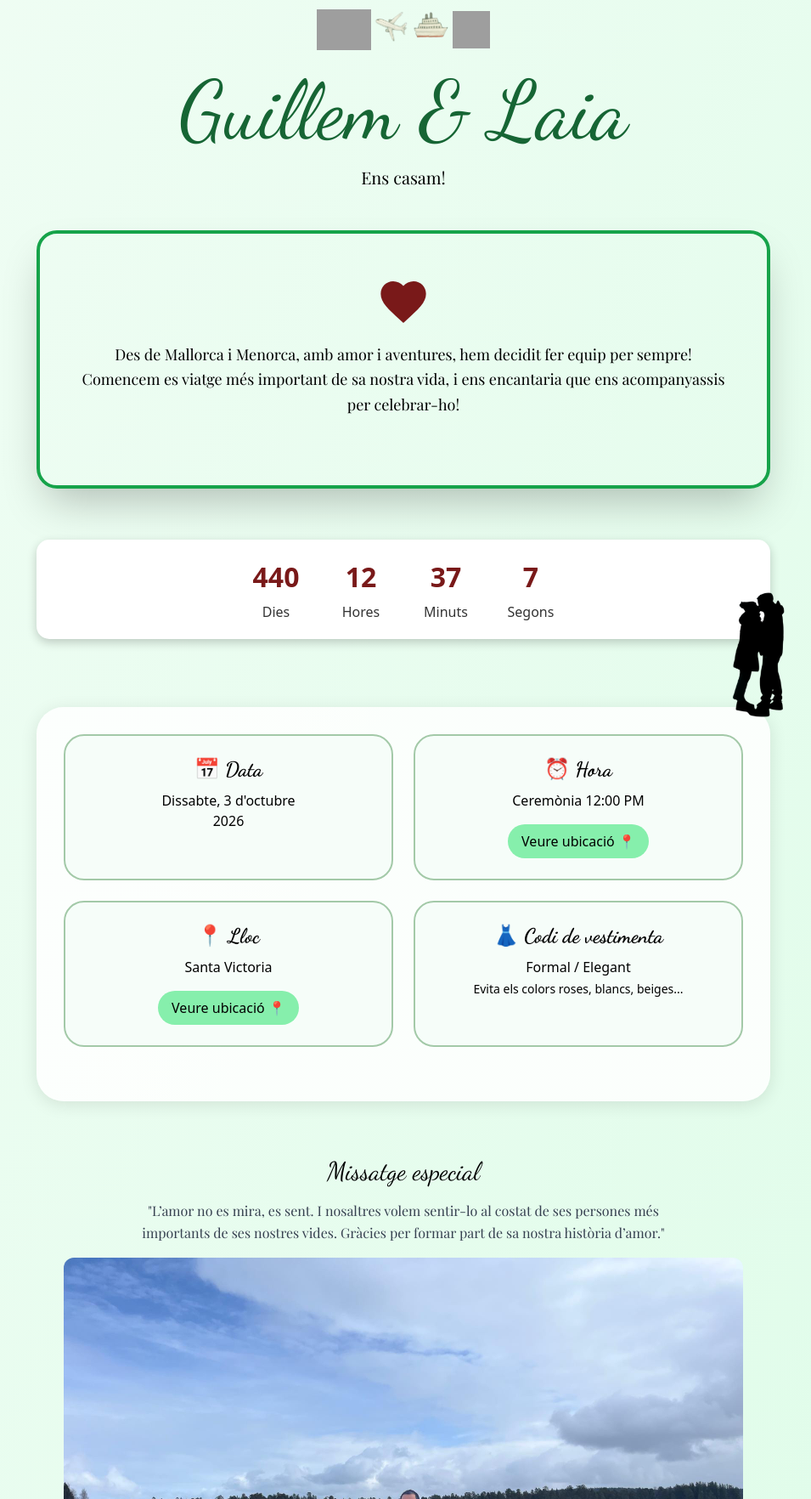
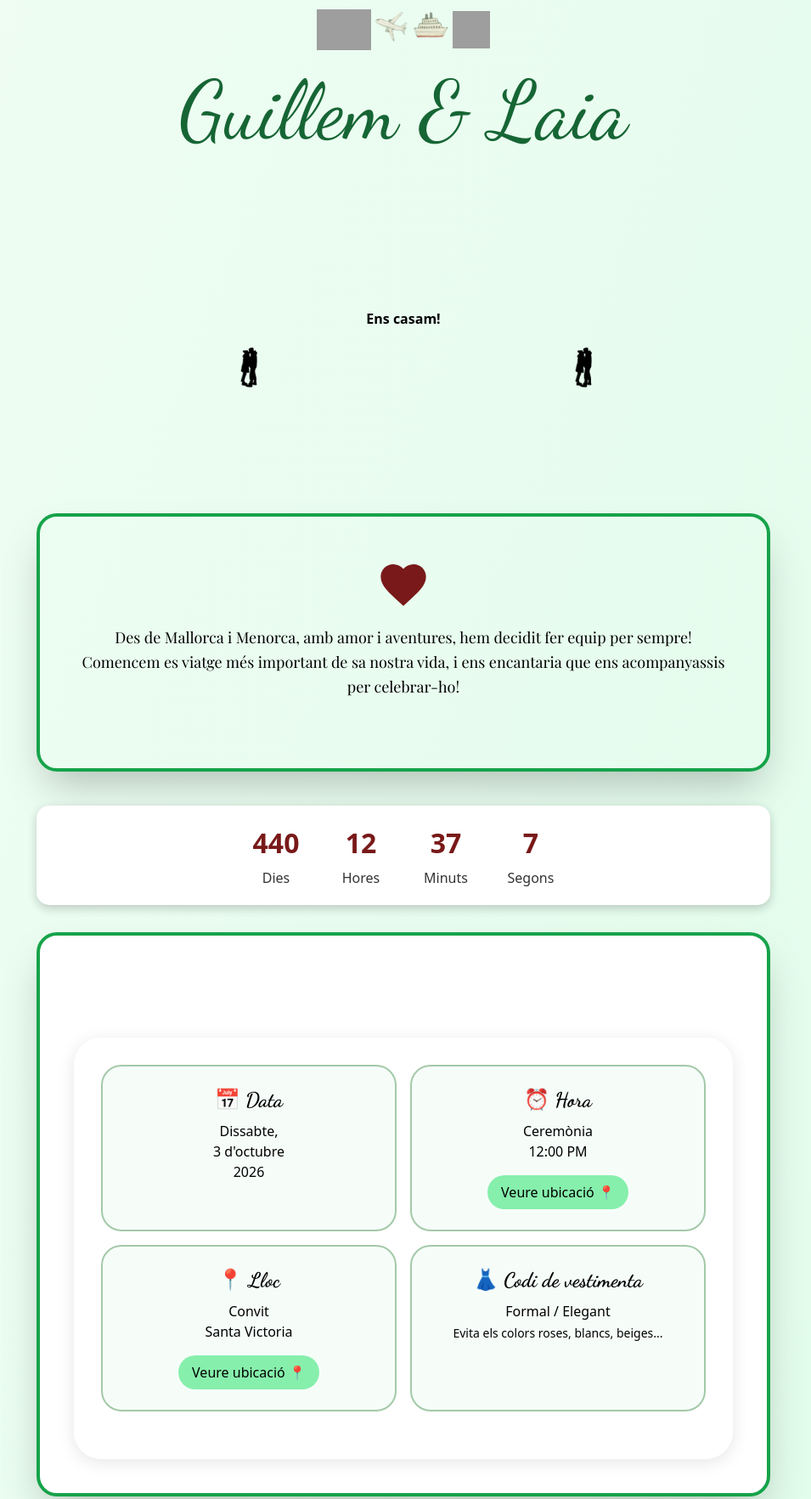
Before and after one commit to laiafontsoriano96/Web-Boda, a plain HTML site: page index.html in a window 1280 px wide. Shown: the part 21-1785 px from the top of the page at 85% size, without its empty margins (165-1120 px from the left). Drawn offline with nearby package versions, Linux system fonts and the light colour scheme; grey boxes are pictures that could not be loaded.

Commit message:
Codi millorat 1

```diff
--- a/index.html
+++ b/index.html
@@ -24,7 +24,9 @@
     radial-gradient(circle at 20% 80%, rgba(107, 142, 35, 0.6) 0%, transparent 50%),
     radial-gradient(circle at 80% 20%, rgba(85, 107, 47, 0.6) 0%, transparent 50%);
 }
-
+h1 {
+  margin-bottom: 40px;          /*Redueix l'espai de sota el títol*/
+}
 /* Cos principal */
 body {
   min-height: 100vh;
@@ -37,7 +39,43 @@ body {
   background-repeat: no-repeat;
   background-size: cover;
 }
+/*Imatges entre frase Ens casam*/
+.contenidor {
+  display: flex;                              /* Col·loca els elements en línia*/
+  align-items: center;                        /* Centra verticalment*/
+  justify-content: center;                    /* Centra horitzontalment*/
+  gap: 2vw;                                  /* Espai entre elements*/
+  margin-top: 0;                         /* Separació superior (opcional)*/
+  flex-wrap: wrap;                         /* Permet que es moguin en pantalles petites*/
+}
+.contenidor img {
+  width: 20vw;                                /* Ajusta la mida de la imatge*/
+  height: auto;                              /* La imatge tindrà la mateixa alçada que el text*/
+  max-width: 350px;                        /* Manté imatge sense deformar*/
+}
+.contenidor span {
 
+  font-weight: bold;
+}
+.contenidor-proporcional .frase {
+  font-size: 4vw;                           /* Mida del text proporcioal a la pantalla*/
+  font-weight: bold;
+  font-family: 'Playfair', serif;
+  text-align: center;
+  margin-top: 1px;                            /* Elimina marge superior*/
+  margin-bottom: 10px;                      /* Redueix marge inferior*/
+}
+  /* Responsive: ajusta imatges i text en pantalles petites */
+@media (max-width: 480px) {
+  .contenidor-gran img {
+    width: 40vw;
+
+  }
+  .contenidor-proporcional .frase {
+    font-size: 6vw;
+    margin-bottom: 10px;
+  }
+}
 /* Contador */
 .contador {
   display: flex;
@@ -47,7 +85,7 @@ body {
   padding: 20px 40px;
   border-radius: 15px;
   box-shadow: 0 4px 12px rgba(0,0,0,0.2);
-  margin-top: 60px;
+  margin-top: 40px;
   flex-wrap: wrap;
 }
 .bloque { font-size:2em; font-weight:bold; color:#791919; min-width:80px; text-align:center;}
@@ -87,9 +125,6 @@ body {
 .btn,.copiar { display:inline-block; margin-top:20px; background:#4b7254; color:#fff; border:none; padding:10px 20px; border-radius:999px; font-size:1.2em; text-decoration:none; cursor:pointer; transition:background 0.25s, transform 0.15s;}
 .btn:hover,.copiar:hover { background:#35543c; transform:translateY(-2px); }
 
-/* Imagen nostre */
-.imagen-derecha { position:fixed; top:50px; left:79%; transform:translateX(-50%); width:800px; z-index:50; }
-
 @media (max-width:768px){
   .card { flex:1 1 100%; max-width:90%; }
   .imagen-derecha { width:400px; left:50%; }
@@ -99,9 +134,6 @@ body {
 </head>
 
 <body class="bg-gradient-to-br from-green-50 to-green-100 min-h-screen bg-floral">
-
-<!-- Imagen nostre -->
-<img src="besito.png" alt="silueta" class="imagen-derecha">
 
 <div class="container mx-auto px-4 py-8 max-w-4xl">
 
@@ -114,7 +146,12 @@ body {
       <img src="mnc.png" alt="Menorca" class="inline-block w-11 h-11">
     </div>
     <h1 class="font-dancing text-6xl md:text-8xl text-green-800 mb-4">Guillem & Laia</h1>
-    <p class="font-playfair text-xl text-black-700">Ens casam!</p>
+      <div class="contenidor">
+        <img src="besito.png" alt="imatge besito esquerra" class="inline-block w-28 h-35">
+        <span class="frase">Ens casam!</span>
+        <img src="besito.png" alt="imatge besito dreta" class="inline-block w-28 h-35">
+      </div>
+
   </div>
 
   <!-- Tarjeta principal de invitación -->
@@ -139,23 +176,26 @@ body {
   </div>
 
   <!-- Gran requadre amb subrequadres -->
+  <div class="bg-white rounded-3xl shadow-2xl p-8 md:p-10 mb-6 fade-in mt-8 border-4 border-green-600">
     <div class="gran-recuadre fade-in">
-
-    <div class="grid md:grid-cols-2 gap-6 mb-8">
+      <div class="grid md:grid-cols-2 gap-4 mb-6">
         <div class="subrecuadre">
           <h3 class="font-dancing text-2xl font-bold mb-2">📅 Data</h3>
-        <p>Dissabte, 3 d'octubre</p>
+          <p>Dissabte,</p>
+          <p>3 d'octubre</p>
           <p>2026</p>
         </div>
         <div class="subrecuadre">
           <h3 class="font-dancing text-2xl font-bold mb-2">⏰ Hora</h3>
-        <p>Ceremònia 12:00 PM</p>
-        <a href="https://maps.app.goo.gl/1BXbGsmJBV1DZs4L6" target="_blank" class="mt-4 inline-block bg-green-300 hover:bg-green-700 text-black px-4 py-2 rounded-full transition-colors duration-300">
+          <p>Ceremònia</p>
+          <p> 12:00 PM</p>
+          <a href="https://maps.app.goo.gl/PrdeJyUjpSLvDP6XA" target="_blank" class="mt-4 inline-block bg-green-300 hover:bg-green-700 text-black px-4 py-2 rounded-full transition-colors duration-300">
             Veure ubicació 📍
           </a>
         </div>
         <div class="subrecuadre">
           <h3 class="font-dancing text-2xl font-bold mb-2">📍 Lloc</h3>
+          <p>Convit </p>
           <p>Santa Victoria</p>
           <a href="https://maps.app.goo.gl/ThfTj2LmAxCqezzP7" target="_blank" class="mt-4 inline-block bg-green-300 hover:bg-green-700 text-black px-4 py-2 rounded-full transition-colors duration-300">
             Veure ubicació 📍
@@ -169,21 +209,21 @@ body {
       </div>
 
     </div>
-
+  </div>
     <!-- Missatge especial -->
     <div class="bg-to-r from-green-400 to-green-200 rounded-3xl p-8 text-center fade-in mt-8">
-    <h3 class="font-dancing text-3xl text-black-800 mb-4">Missatge especial</h3>
-    <p class="font-playfair text-gray-700 leading-relaxed max-w-2xl mx-auto">
+      <h3 class="font-dancing text-5xl text-black-800 mb-4">Missatge especial</h3>
+      <p class="font-playfair text-black-700 leading-relaxed max-w-2xl mx-auto">
         "L’amor no es mira, es sent. I nosaltres volem sentir-lo al costat de ses persones més importants de ses nostres vides. Gràcies per formar part de sa nostra història d’amor."
       </p>
       <img src="Laia i Guillem.jpg" alt="foto nostra" class="max-w-full h-auto rounded-xl mt-4">
     </div>
 
   <!-- Confirmació assistència i targetes -->
-  <div class="bg-white rounded-3xl shadow-2xl p-8 md:p-12 mb-8 fade-in mt-8 border-4 border-green-200">
+  <div class="bg-white rounded-3xl shadow-2xl p-8 md:p-12 mb-8 fade-in mt-8 border-4 border-green-600">
     <div class="text-center">
       <p class="font-quicksand text-lg text-black-800 leading-relaxed mb-4 text-center">
-        Ens hauria <span class="italic">agradat</span> convidar tothom, però s’aforament és limitat.
+        Ens hauria agradat convidar tothom, però s’aforament és limitat.
       </p>
       <p class="font-quicksand text-lg text-black-800 leading-relaxed text-center">
         Si ets aquí, és perquè tens un lloc <span class="font-semibold">molt especial</span> al nostre cor.
@@ -200,7 +240,7 @@ body {
           </div>
           <div class="card">
             <span class="decoracio">🌿</span>
-            <h2>Amb tot el nostre afecte</h2>
+            <h2><span class="font-semibold">Amb tot el nostre afecte</span></h2>
             <p>El millor regal que podem rebre és compartir aquest dia amb vosaltres.
               Si a més voleu obsequiar-nos amb un detall, us estarem immensament agraïts.
               Podeu lliurar-lo personalment o mitjançant transferència bancària.
```
Lines whose indentation alone changed are shown as unchanged.
